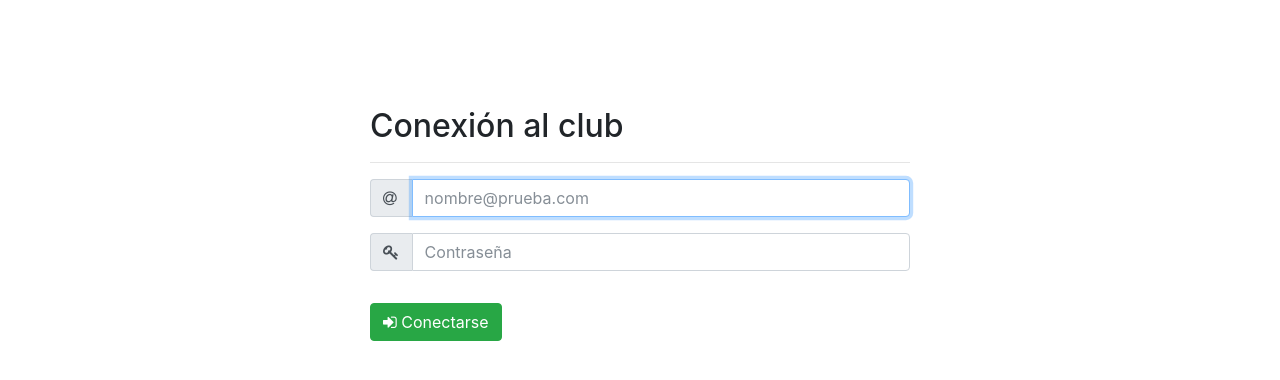
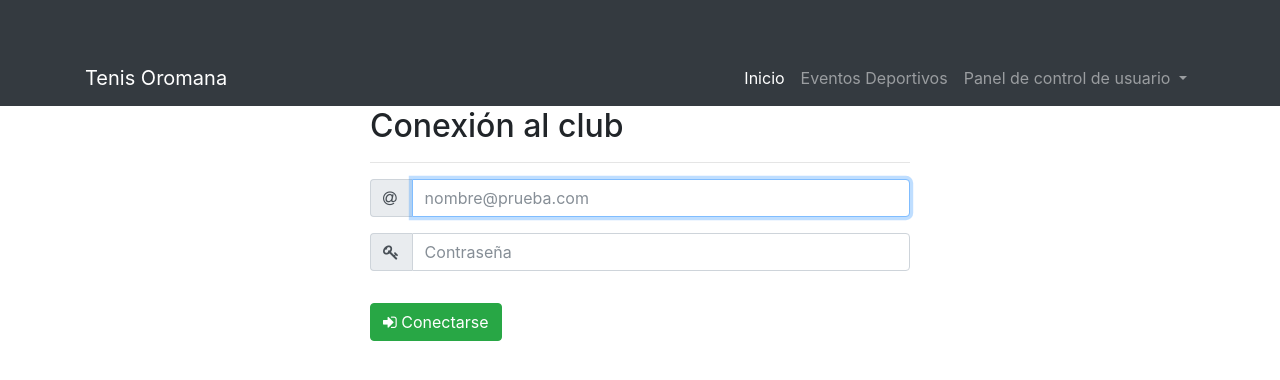
Before and after one commit to BrowniesftGray/Club-Tenis, a PHP site: page /procesos/login.php in a window 1280 px wide. Shown: the top 380 px of the page. Run offline with PHP 8.4, Linux system fonts and the light colour scheme; some libraries are stand-ins or nearby versions.

Commit message:
editadas rutas

```diff
--- a/procesos/editarNoticia.php
+++ b/procesos/editarNoticia.php
@@ -41,7 +41,7 @@ session_start();
 
 
     if (isset($_POST["btnNoticia"])) {
-        include("php/Modificaciones/updateNoticia.php");
+        include("../php/Modificaciones/updateNoticia.php");
     }
 
   ?>
--- a/procesos/login.php
+++ b/procesos/login.php
@@ -18,15 +18,15 @@ session_start();
     <!-- Stylesheets -->
     <link rel="stylesheet" href="https://maxcdn.bootstrapcdn.com/font-awesome/4.6.1/css/font-awesome.min.css">
     <!-- Bootstrap core CSS -->
-    <link href="vendor/bootstrap/css/bootstrap.min.css" rel="stylesheet">
+    <link href="../vendor/bootstrap/css/bootstrap.min.css" rel="stylesheet">
 
     <!-- Custom styles for this template -->
-    <link href="css/blog-home.css" rel="stylesheet">
-    <script src="vendor/jquery/jquery.min.js"></script>
-    <script src="vendor/bootstrap/js/bootstrap.bundle.min.js"></script>
-    <link rel="stylesheet" href="jquery-ui/jquery-ui.css">
-    <script type="text/javascript" src="jquery-ui/jquery-ui.js"></script>
-    <script src="script/index.js"></script>
+    <link href="../css/blog-home.css" rel="stylesheet">
+    <script src="../vendor/jquery/jquery.min.js"></script>
+    <script src="../vendor/bootstrap/js/bootstrap.bundle.min.js"></script>
+    <link rel="stylesheet" href="../jquery-ui/jquery-ui.css">
+    <script type="text/javascript" src="../jquery-ui/jquery-ui.js"></script>
+    <script src="../script/index.js"></script>
     <style>
       .container{
         margin-top: 4%;
@@ -34,6 +34,99 @@ session_start();
     </style>
 </head>
 <body>
+  <body>
+    <?php
+
+      if (isset($_POST["destruirSesion"])) {
+        session_destroy();
+        header("location: ../index.php");
+      }
+
+      if (!isset($_SESSION['tipo'])) {
+        $_SESSION['tipo'] = "";
+      }
+
+      //print_r($_SESSION);
+    ?>
+
+    <!-- Navigation -->
+    <nav class="navbar navbar-expand-lg navbar-dark bg-dark fixed-top">
+      <div class="container">
+        <a class="navbar-brand" href="#">Tenis Oromana</a>
+        <button class="navbar-toggler" type="button" data-toggle="collapse" data-target="#navbarResponsive" aria-controls="navbarResponsive" aria-expanded="false" aria-label="Toggle navigation">
+          <span class="navbar-toggler-icon"></span>
+        </button>
+        <div class="collapse navbar-collapse" id="navbarResponsive">
+          <ul class="navbar-nav ml-auto">
+            <li class="nav-item active">
+              <a class="nav-link" href="#">Inicio
+                <span class="sr-only">(current)</span>
+              </a>
+            </li>
+            <li class="nav-item">
+              <a class="nav-link" href="#">Eventos Deportivos</a>
+            </li>
+            <!-- Solo para admins, se abren en una pestaña nueva lista para imprimir o guardar en pdf-->
+            <?php
+              if ($_SESSION['tipo'] == "Administrador") {
+            ?>
+            <li class="nav-item dropdown">
+                <a class="nav-link dropdown-toggle" data-toggle="dropdown" aria-haspopup="true" aria-expanded="false">
+                  Listados
+                </a>
+                <ul class="dropdown-menu" aria-labelledby="navbarDropdownMenuLink">
+                  <li><a class="dropdown-item" id="listadoSocios" href="#">Listado de socios</a></li>
+                  <li><a class="dropdown-item" id="listadoEventos" href="#">Listado de eventos</a></li>
+                  <li><a class="dropdown-item" id="listadosInscritos" href="#">Listado de inscritos a un evento</a></li>
+                  <li><a class="dropdown-item" id="listadoResultados" href="#">Listado de resultados de un evento</a></li>
+                </ul>
+            </li>
+            <?php
+            }
+          ?>
+            <li class="nav-item dropdown">
+                <a class="nav-link dropdown-toggle" data-toggle="dropdown" aria-haspopup="true" aria-expanded="false">
+                  Panel de control de usuario
+                </a>
+                <ul class="dropdown-menu" aria-labelledby="navbarDropdownMenuLink">
+                  <?php
+                  if ($_SESSION['tipo'] == "") {
+                    # code...
+                    ?>
+                  <!-- Quitar si se conecta alguien only-->
+                  <li><a class="dropdown-item" href="procesos/login.php">Conectarse</a></li>
+                  <li><a class="dropdown-item" href="#" id="Registro">Registrarse</a></li>
+
+                  <?php
+                }
+                  if ($_SESSION['tipo'] == "Administrador") {
+                    ?>
+
+                    <!-- Admins only-->
+                  <li><a class="dropdown-item" id="altaUsuario" href="#">Alta de Usuario</a></li>
+                  <li><a class="dropdown-item" id="modificacionUsuario" href="procesos/editarUsuario.php">Modificación de Usuario</a></li>
+                    <?php
+                  }
+
+                  if ($_SESSION['tipo'] != "") {
+                  ?>
+                  <hr>
+                   <!-- Colocar si se conecta alguien-->
+                   <form action="index.php" method="post">
+                     <li>
+                       <button type="submit" name="destruirSesion" class="btn btn-danger cerrarSesion">Cerrar Sesión</button>
+                     </li>
+                   </form>
+                   <?php
+                 }
+
+                   ?>
+                </ul>
+            </li>
+          </ul>
+        </div>
+      </div>
+    </nav>
   <?php
 
     if (isset($_POST["btnLogin"])) {
@@ -64,7 +157,7 @@ session_start();
         echo '<div class="alert alert-warning fixed-top" role="alert">'.$sError.'</div>';
       }
       else{
-        include("php/comprobarConexion.php");
+        include("../php/comprobarConexion.php");
       }
     }
 
--- a/procesos/nuevaNoticia.php
+++ b/procesos/nuevaNoticia.php
@@ -66,7 +66,7 @@ session_start();
         echo '<div class="alert alert-warning fixed-top" role="alert">'.$sError.'</div>';
       }
       else{
-        include("php/altas/altaNoticia.php");
+        include("../php/altas/altaNoticia.php");
       }
     }
 
```
